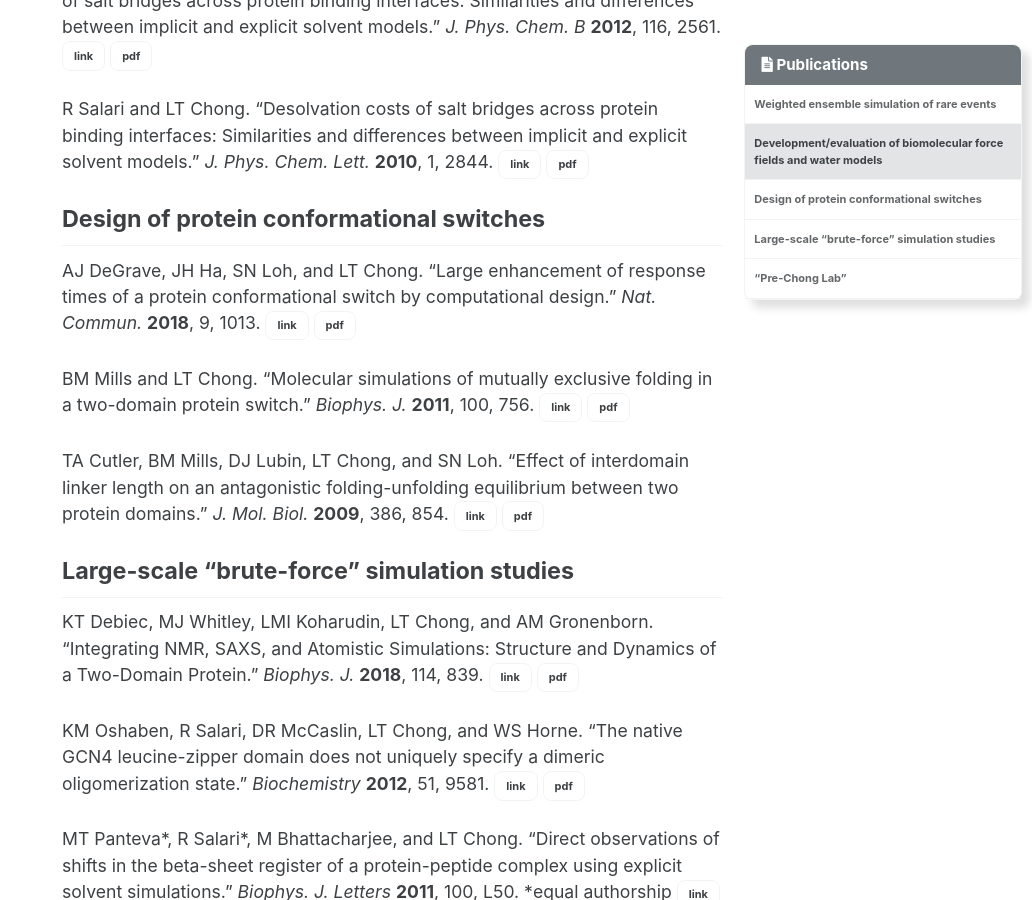
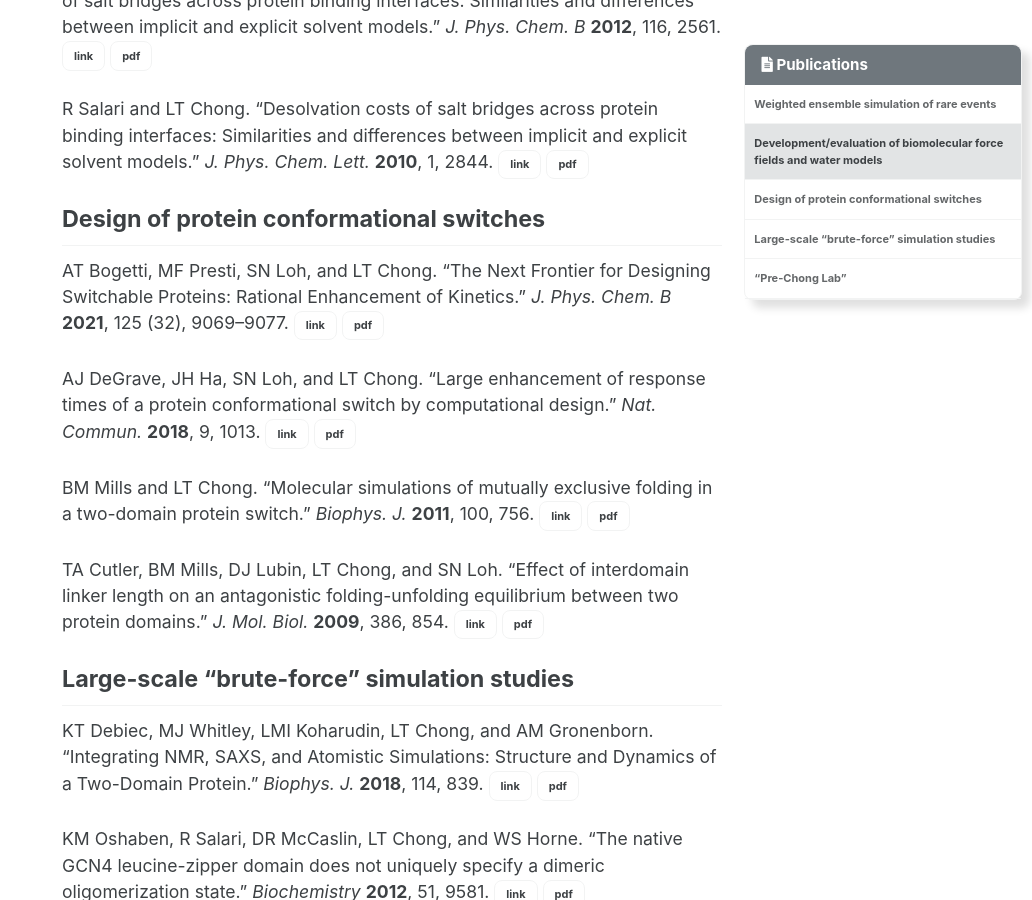
Before and after one commit to darianyang/mm-github-pages-test, a Jekyll site: the page built from _pages/publications.md, in a window 1280 px wide and 900 px high, scrolled down 3124 px. Shown: the whole window, without its empty margins (248-1280 px from the left). Built offline with Jekyll 4.4.1, drawn with Linux system fonts in a browser that asks for light colours; cached includes are drawn as plain includes.

Commit message:
2021 protein switch paper + CV update

```diff
--- a/_pages/publications.md
+++ b/_pages/publications.md
@@ -89,12 +89,14 @@ R Salari and LT Chong. "Desolvation costs of salt bridges across protein binding
 
 ## Design of protein conformational switches
 
+AT Bogetti, MF Presti, SN Loh, and LT Chong. “The Next Frontier for Designing Switchable Proteins: Rational Enhancement of Kinetics.” *J. Phys. Chem. B* **2021**, 125 (32), 9069–9077.
+[link](https://pubs.acs.org/doi/abs/10.1021/acs.jpcb.1c04082){: .btn .btn--inverse .btn--small} [pdf](/assets/pdf/protein-switch/Bogetti et al. - 2021 - The Next Frontier for Designing Switchable Protein){: .btn .btn--inverse .btn--small}
+
 AJ DeGrave, JH Ha, SN Loh, and LT Chong. “Large enhancement of response times of a protein conformational switch by computational design.” *Nat. Commun.* **2018**, 9, 1013.
 [link](https://www.nature.com/articles/s41467-018-03228-6){: .btn .btn--inverse .btn--small} [pdf](/assets/pdf/protein-switch/DeGrave et al. - 2018 - Large enhancement of response times of a protein c.pdf){: .btn .btn--inverse .btn--small}
 
 BM Mills and LT Chong. “Molecular simulations of mutually exclusive folding in a two-domain protein switch.” *Biophys. J.* **2011**, 100, 756.
 [link](https://doi.org/10.1016/j.bpj.2010.12.3710){: .btn .btn--inverse .btn--small} [pdf](/assets/pdf/protein-switch/Mills and Chong - 2011 - Molecular Simulations of Mutually Exclusive Foldin.pdf){: .btn .btn--inverse .btn--small}
-
 
 TA Cutler, BM Mills, DJ Lubin, LT Chong, and SN Loh. "Effect of interdomain linker length on an antagonistic folding-unfolding equilibrium between two protein domains." *J. Mol. Biol.* **2009**, 386,  854.
 [link](http://www.sciencedirect.com/science/article/pii/S0022283608014034){: .btn .btn--inverse .btn--small} [pdf](/assets/pdf/protein-switch/Cutler et al. - 2009 - Effect of Interdomain Linker Length on an Antagoni.pdf){: .btn .btn--inverse .btn--small}
```
Also changed, not shown: 2 other files.
